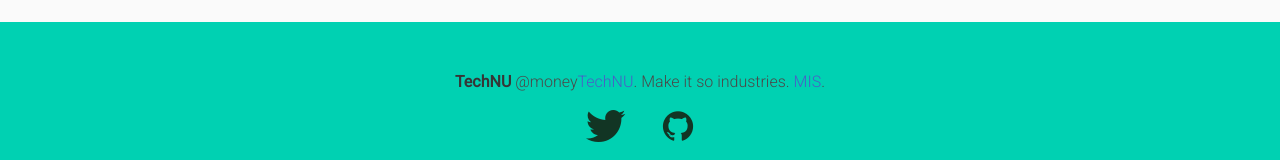
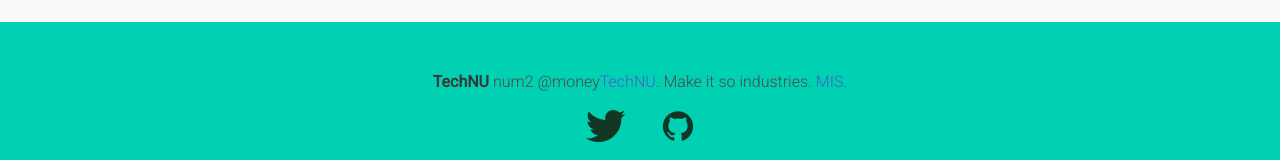
Before and after one commit to david-andrew-rice/david-andrew-rice.github.io, a plain HTML site: page index.html in a window 1280 px wide. Shown: the part 1315-1475 px from the top of the page. Drawn offline with nearby package versions, Linux system fonts and the light colour scheme.

Commit message:
added test in footer

```diff
--- a/index.html
+++ b/index.html
@@ -147,7 +147,7 @@
     <footer class="footer">
       <div class="content has-text-centered">
         <p>
-          <strong>TechNU</strong> @money<a href="#">TechNU</a>. Make it so industries. <a href="#">MIS</a>.
+          <strong>TechNU</strong> num2 @money<a href="#">TechNU</a>. Make it so industries. <a href="#">MIS</a>.
         </p>
         <div class="social-media">
           <a href="https://twitter.com/Dav1dAndrewR1ce">
```
